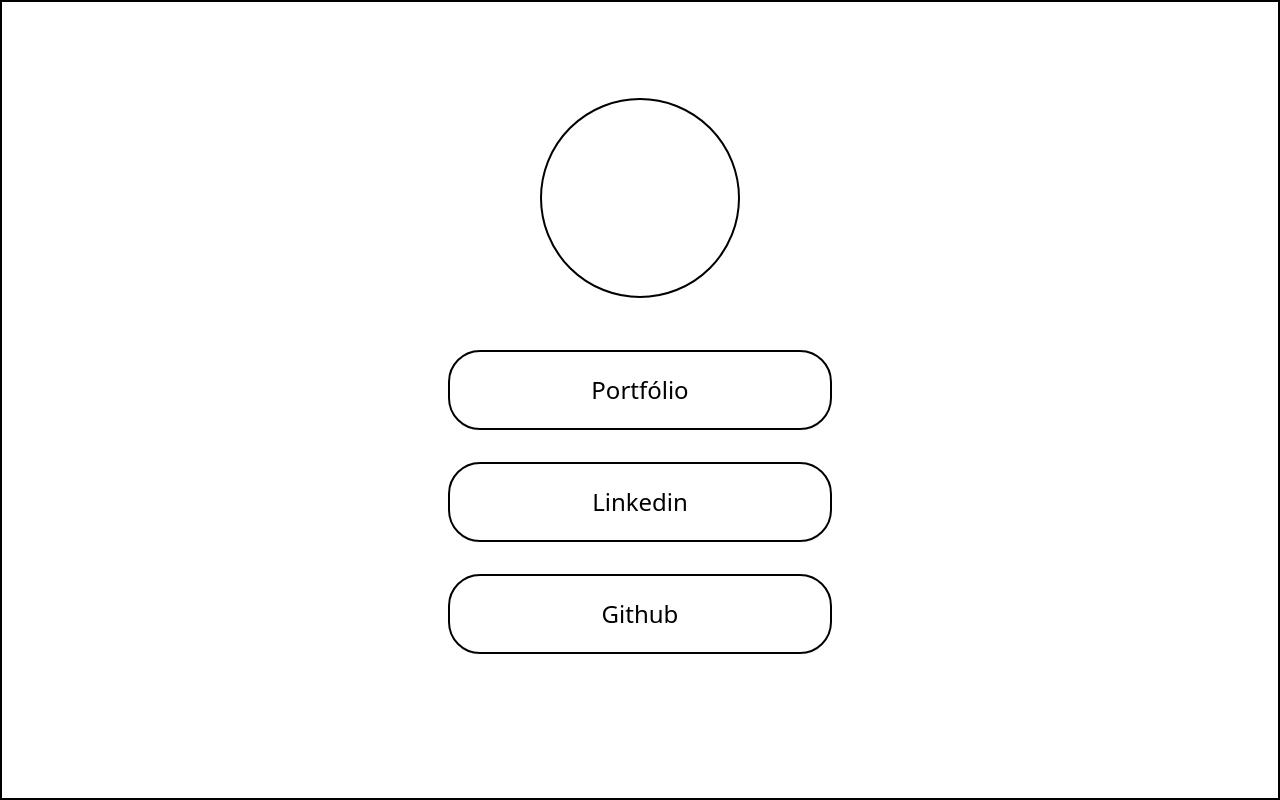
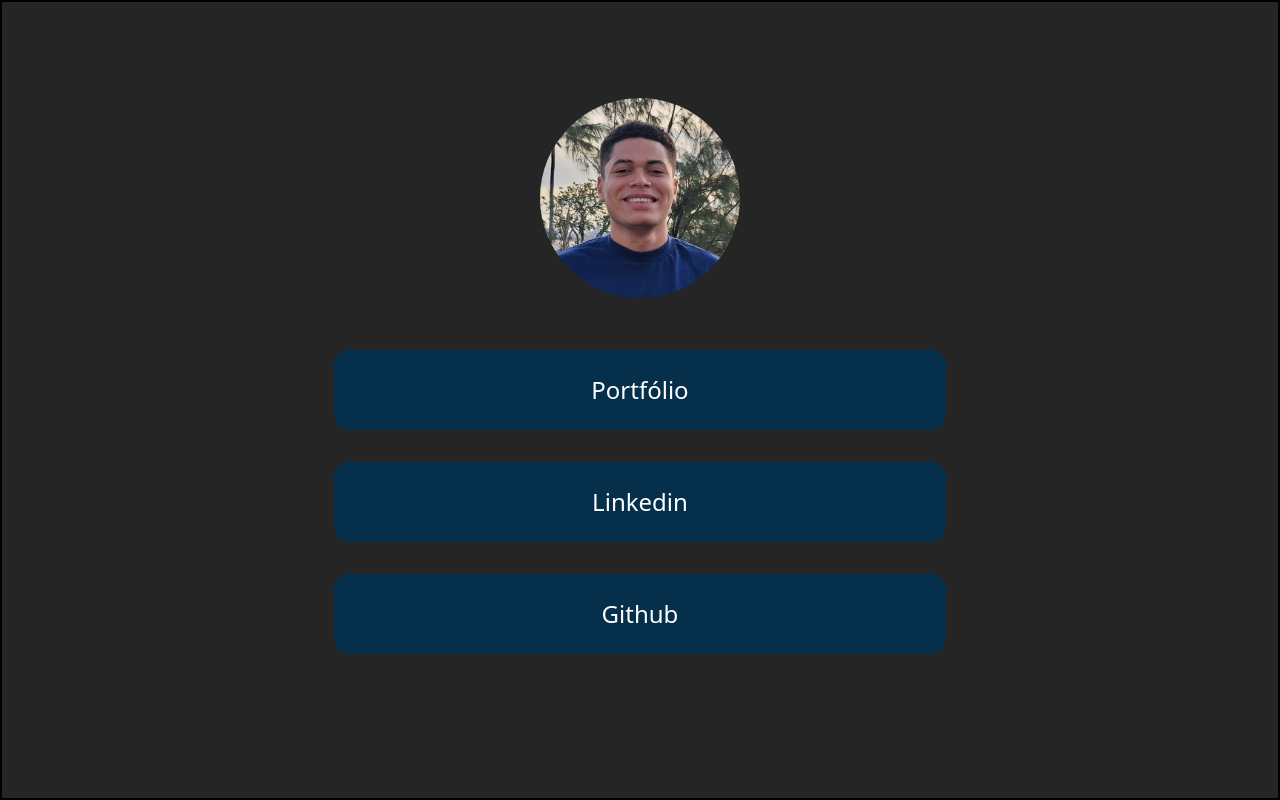
Before and after one commit to lucassantDev/tailwindLearn, a website: page src/index.html in a window 1280 px wide. Drawn offline with nearby package versions, Linux system fonts and the light colour scheme; files that its build step writes are made by us from their sources.

Commit message:
'atualizacao'

```diff
--- a/src/index.html
+++ b/src/index.html
@@ -3,28 +3,33 @@
 <head>
   <meta charset="UTF-8">
   <meta name="viewport" content="width=device-width, initial-scale=1.0">
+  <script src="script.js"></script>
   <link href="./output.css" rel="stylesheet">
 </head>
 <body>
-  <div class="flex items-center justify-center flex-col border-2 w-full h-screen">
+  <main class="flex items-center justify-center flex-col border-2 w-full h-screen bg-[#262525]">
 
-    <div class="w-50 h-50 border-2 radius rounded-full" >
+    <div class="w-50 h-50 radius rounded-full  bg-[url('./img/perfil-desenvolvedor.jpg')] bg-cover" >
       <!-- imagem aqui -->
     </div>
 
-    <div class="w-126 h-96 flex items-center flex-col mt-5">
-      <div class="w-96 h-20 border-2 mt-8 flex items-center justify-center cursor-pointer rounded-4xl">
-        <p class="font-medium text-lg text-[24px]">Portfólio</p>
+    <div class="w-[80%] h-96 flex items-center flex-col mt-5">
+
+      <div class="w-[60%] h-20 mt-8 flex items-center justify-center cursor-pointer rounded-2xl bg-sky-950 hover:bg-blue-700 transition-colors duration-300">
+        <p class="font-medium text-lg text-[24px] text-[#fff]">Portfólio</p>
       </div>
-      <div class="w-96 h-20 border-2 mt-8 flex items-center justify-center cursor-pointer rounded-4xl">
-        <p class="font-medium text-lg text-[24px]">Linkedin</p>
+
+      <div class="w-[60%] h-20  mt-8 flex items-center justify-center cursor-pointer rounded-2xl  bg-sky-950 hover:bg-blue-700 transition-colors duration-300">
+        <p class="font-medium text-lg text-[24px] text-[#fff]">Linkedin</p>
       </div>
-      <div class="w-96 h-20 border-2 mt-8 flex items-center justify-center cursor-pointer rounded-4xl">
-        <p class="font-medium text-[24px]">Github</p>
+
+      <div class="w-[60%] h-20  mt-8 flex items-center justify-center cursor-pointer rounded-2xl bg-sky-950 hover:bg-blue-700 transition-colors duration-300">
+        <p class="font-medium text-[24px] text-[#fff]">Github</p>
       </div>
+
     </div>
 
-  </div>
+  </main>
 
 </body>
 </html>
--- a/src/input.css
+++ b/src/input.css
@@ -1,5 +1,6 @@
 @import "tailwindcss";
 
 @theme{
-    --font-principal: 30px;
+    --color-azul-01:  #000DFF;
+    --color-laranja-02: #FF5A13;
 }
--- /dev/null
+++ b/src/js/script.js
@@ -0,0 +1,4 @@
+// const portfolio = document.getElementByClass("portfolio");
+// portfolio.addEventListener('click', ()=> {
+//     window.open = ('portfolio-lucassantdev.vercel.app')
+// })
```
Also changed, not shown: src/img/perfil-desenvolvedor.jpg (added).
